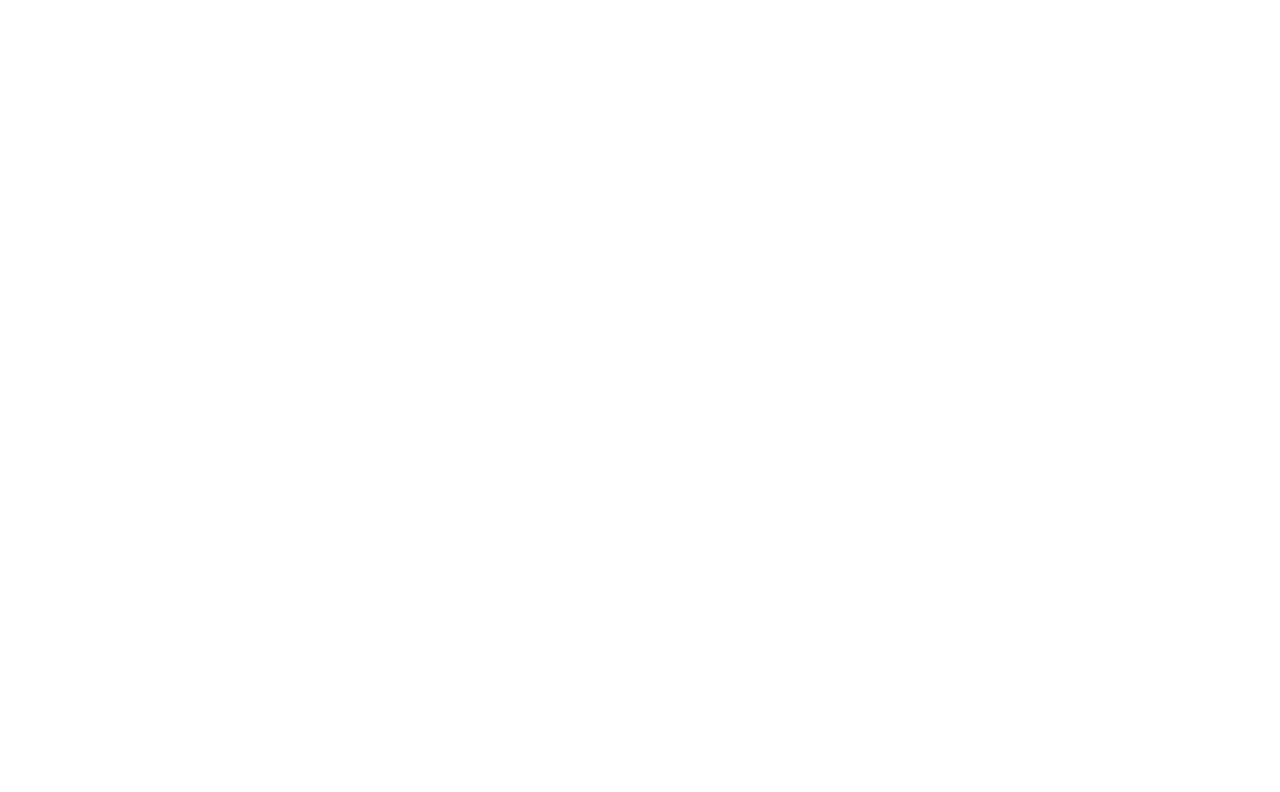
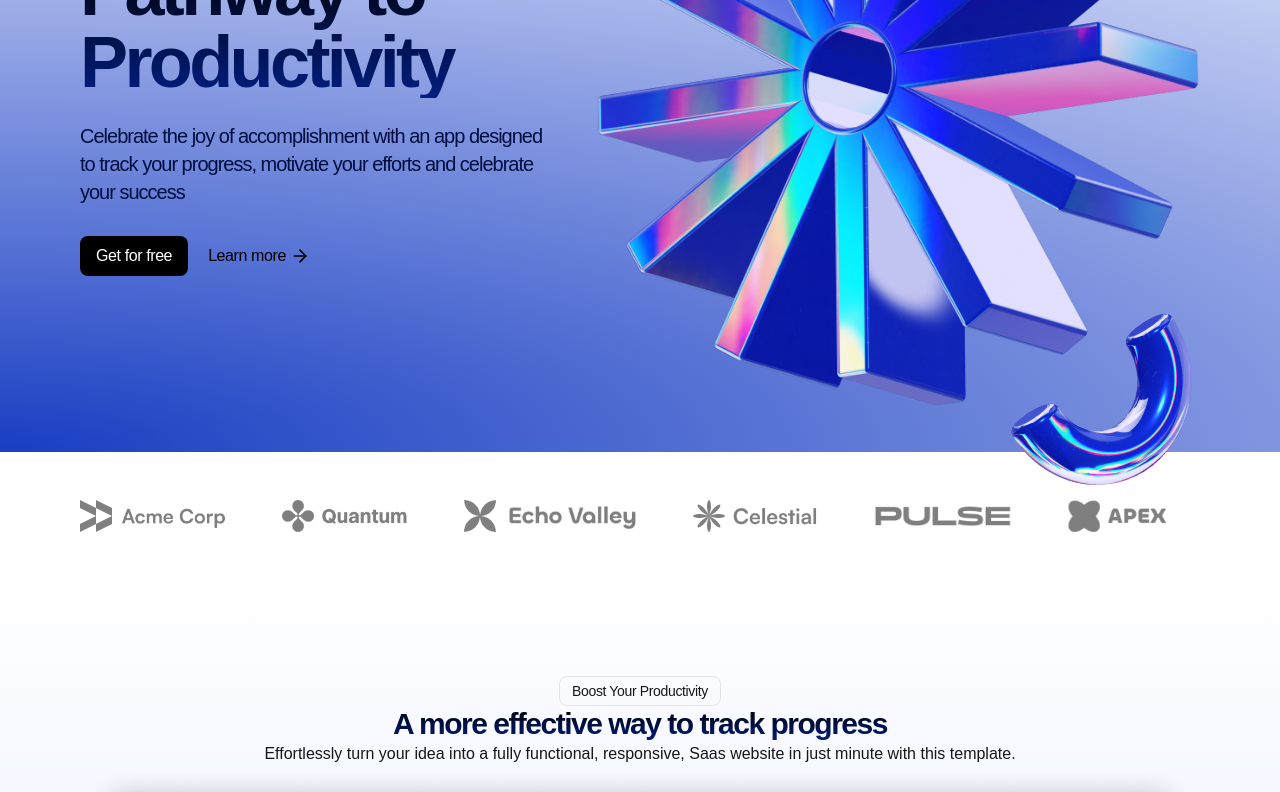
Before and after one commit to Muhd-Saifullah-dev/next-landing-page, a Next.js app: page / in a window 1280 px wide. Shown: the part 380-1172 px from the top of the page. Before the commit the page ends 800 px from the top, so only its background shows below. Built offline with nearby package versions, Linux system fonts and the light colour scheme.

Commit message:
add Logo Ticker Components

```diff
--- a/src/app/globals.css
+++ b/src/app/globals.css
@@ -2,6 +2,23 @@
 @tailwind components;
 @tailwind utilities;
 
+@layer components{
+  .btn {
+    @apply  px-4  py-2 rounded-lg font-medium inline-flex items-center justify-center tracking-tight
+  }
+  .btn-primary{
+    @apply bg-black text-white
+  }
+  .btn-text{
+    @apply bg-transparent text-black
+  }
+  .logo-ticker-image{
+    @apply h-8 w-auto
+  }
+  .tag{
+    @apply inline-flex text-sm border border-[#222]/10 px-3 py-1 rounded-lg tracking-tight
+  }
+}
 :root {
   --background: #ffffff;
   --foreground: #171717;
--- a/src/app/page.js
+++ b/src/app/page.js
@@ -1,8 +1,15 @@
 import Header from "@/components/Header";
-
+import Hero from "@/components/Hero";
+import LogoTicker from "@/components/LogoTicker";
+import ProductShowcase from "@/components/ProductShowcase";
 
 export default function Home() {
   return (
+    <>
    <Header/>
+   <Hero/>
+   <LogoTicker/>
+   <ProductShowcase/>
+   </>
   );
 }
--- a/src/components/Header.jsx
+++ b/src/components/Header.jsx
@@ -5,7 +5,7 @@
 
 const Header = () => {
   return (
-    <header className='sticky top-0'>
+    <header className='sticky top-0 backdrop-blur-sm z-20'>
     <div className='flex justify-center items-center py-3 bg-black text-white text-sm gap-3'>
         <p className='text-white/60 hidden md:block'>Streamline your workflow and boost your productivity</p>
         <div className='inline-flex gap-1 items-center'>
--- a/src/components/Hero.jsx
+++ b/src/components/Hero.jsx
@@ -0,0 +1,43 @@
+import React from 'react'
+import { ArrowRight} from 'lucide-react'
+import Image from 'next/image'
+import cog from "@/assets/cog.png"
+import cylinder from "@/assets/cylinder.png"
+import noodleImage from "@/assets/noodle.png"
+const Hero = () => {
+  return (
+    <section className="pt-8 pb-20 md:pt-5 md:pb-10 bg-[radial-gradient(ellipse_200%_100%_at_bottom_left,#183EC2,#EAEEFE_100%)] overflow-x-clip ">
+        <div className='container'>
+            <div className='md:flex items-center'>
+                <div className='md:w-[478px]'>
+                <div className='tag'>Version 2.0 is here</div>
+                <h1 className='text-5xl md:text-7xl font-bold tracking-tighter bg-gradient-to-b from-black to-[#001E80] text-transparent bg-clip-text mt-6'>Pathway to Productivity</h1>
+                <p className='text-xl tracking-tighter text-[#010D3E] mt-6'>
+                    Celebrate the joy of accomplishment with an app designed to track
+                    your progress, motivate your efforts and celebrate your success
+                </p>
+                <div className="flex gap-1 items-center mt-[30px]">
+                    <button className='btn btn-primary'>Get for free</button>
+                    <button className='btn btn-text gap-1'>
+                        <span> Learn more </span>
+                        <ArrowRight className='h-5 w-5'/>
+                        </button>
+                </div>
+            </div>
+            <div className='mt-20 md:mt-0 md:h-[648px] md:flex-1 relative'>
+
+        <Image src={cog} alt='cog image' className='md:absolute md:h-full md:w-auto md:max-w-none md:-left-6 lg:left-0'/>
+        <Image  src={cylinder} alt='cylinder image' height={220} width={220}
+        className='hidden md:block -top-8 -left-32 md:absolute'
+        />
+        <Image src={noodleImage} width={220} alt="noodle image"
+            className="hidden lg:block absolute top-[524px] left-[448px] rotate-[30deg]"
+        />
+            </div>
+            </div>
+        </div>
+    </section>
+  )
+}
+
+export default Hero
--- /dev/null
+++ b/src/components/LogoTicker.jsx
@@ -0,0 +1,28 @@
+import Image from 'next/image'
+import React from 'react'
+import acmeLogo from "@/assets/logo-acme.png"
+import quantumLogo from "@/assets/logo-quantum.png"
+import echoLogo from "@/assets/logo-echo.png"
+import celestialLogo from "@/assets/logo-celestial.png"
+import pulseLogo from "@/assets/logo-pulse.png"
+import apexLogo from "@/assets/logo-apex.png"
+const LogoTicker = () => {
+  return (
+    <div className='py-8 md:py-12 bg-white'>
+    <div className='container'>
+        <div className='flex overflow-hidden [mask-image:linear-gradient(to-right,transparent,black,transparent'>
+        <div className='flex gap-14 flex-none'>
+        <Image src={acmeLogo}  alt='Acme-Logo'  className='logo-ticker-image'/>
+        <Image src={quantumLogo} alt='Quantum-Logo'  className='logo-ticker-image'/>
+        <Image src={echoLogo}  alt='Echo-Logo' className='logo-ticker-image'/>
+        <Image src={celestialLogo} alt='Celestial-Logo' className='logo-ticker-image' />
+        <Image src={pulseLogo}  alt='Pulse-Logo' className='logo-ticker-image'/>
+        <Image src={apexLogo}  alt='Apex-Logo' className='logo-ticker-image'/>
+        </div>
+        </div>
+    </div>
+    </div>
+  )
+}
+
+export default LogoTicker
--- /dev/null
+++ b/src/components/ProductShowcase.jsx
@@ -0,0 +1,19 @@
+import React from 'react'
+import ProductImage from "@/assets/product-image.png"
+import Image from 'next/image'
+const ProductShowcase = () => {
+  return (
+   <section className='bg-gradient-to-b from-[#FFFFFF] to-[#D2DCFF] py-24'>
+    <div className='container'>
+        <div className='flex justify-center'>
+        <div className='tag'>Boost Your Productivity</div>
+        </div>
+        <h2 className='text-center text-3xl font-bold tracking-tighter bg-gradient-to-b from-black to-[#001E80] text-transparent bg-clip-text'>A more effective way to track progress</h2>
+        <p className='text-center'>Effortlessly turn your idea into a fully functional, responsive, Saas website in just minute with this template.</p>
+        <Image  src={ProductImage} alt="Product-Image" className=''/>
+    </div>
+   </section>
+  )
+}
+
+export default ProductShowcase
```
